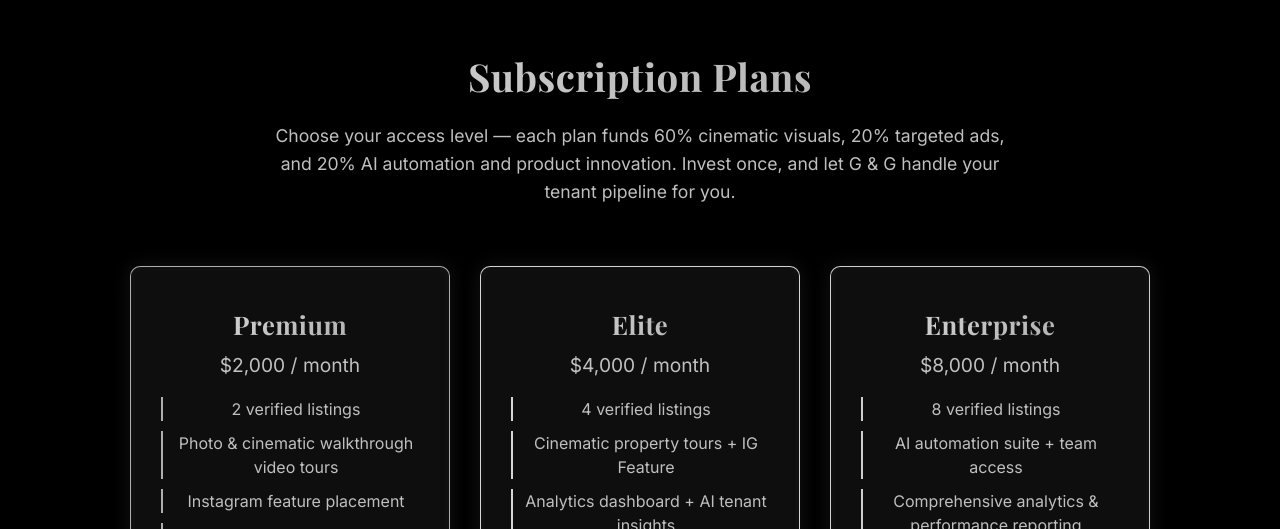
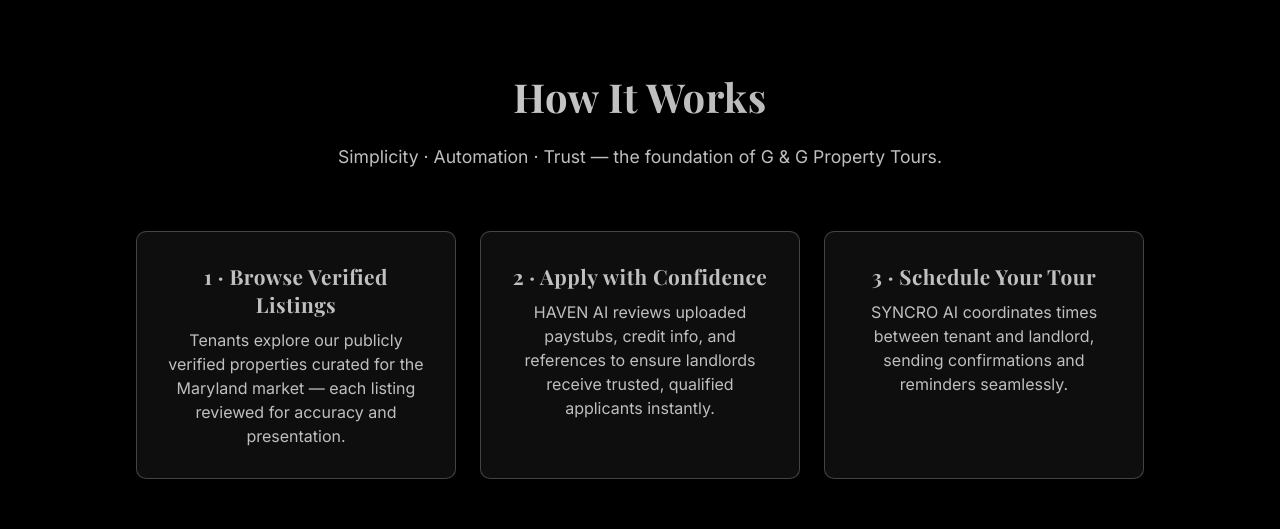
Before and after one commit to gngpropertytours-code/ggtours-luxury-iq400-v5, a Next.js app: page / in a window 1280 px wide. Shown: the part 850-1379 px from the top of the page. Built offline with nearby package versions, Linux system fonts and the light colour scheme.

Commit message:
Update index.js

```diff
--- a/pages/index.js
+++ b/pages/index.js
@@ -11,6 +11,7 @@ export default function Home() {
     <>
       <Navbar />
       <Hero />
+      <HowItWorks />
       <Plans />
       <Footer />
     </>
```
